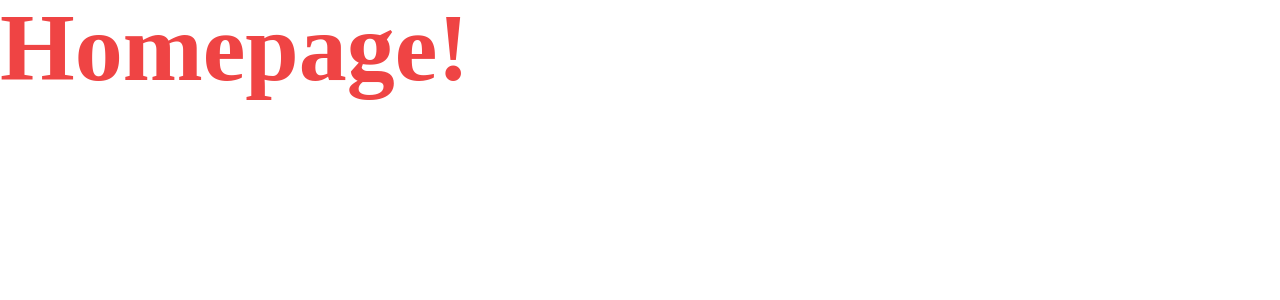
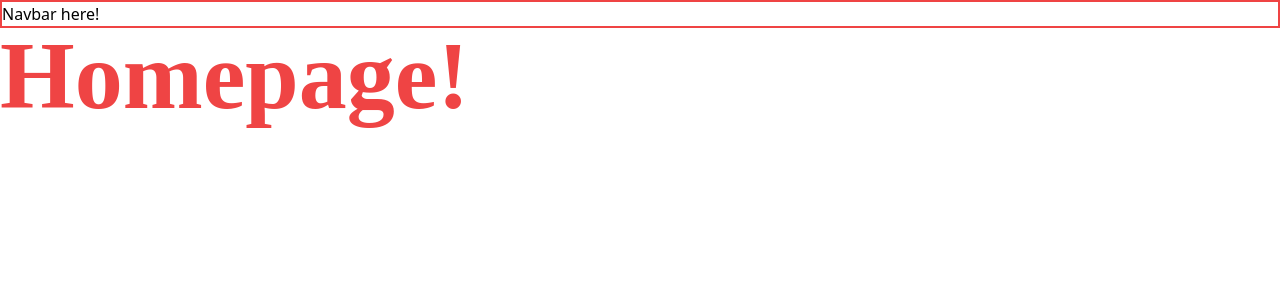
Before and after one commit to computerscience-person/Group2_WVSU-Orbit, a React (Vite) app in the folder frontend/: page / in a window 1280 px wide. Shown: the top 300 px of the page. Built offline with nearby package versions, Linux system fonts and the light colour scheme; a web font is replaced by a local one.

Commit message:
Fix some issue with `export default`.

```diff
--- a/frontend/src/components/Nav.tsx
+++ b/frontend/src/components/Nav.tsx
@@ -1,7 +1,9 @@
 import React from "react"
 
-export default const Nav = () => (
-  <nav className="w-screen border-red-500">
+const Nav = () => (
+  <nav className="w-screen border-red-500 border-2">
     Navbar here!
   </nav>
 )
+
+export default Nav
--- a/frontend/src/pages/Homepage.tsx
+++ b/frontend/src/pages/Homepage.tsx
@@ -1,10 +1,10 @@
 import React from "npm:react"
-const Homepage = () => {
-  return (
-    <div>
-      <h1 className="font-leader font-bold text-red-500 text-8xl">Homepage!</h1>
-    </div>
-  );
-};
+import Nav from "../components/Nav.tsx"
+const Homepage = () => (
+  <>
+    <Nav />
+    <h1 className="font-leader font-bold text-red-500 text-8xl">Homepage!</h1>
+  </>
+);
 
 export default Homepage;
```
